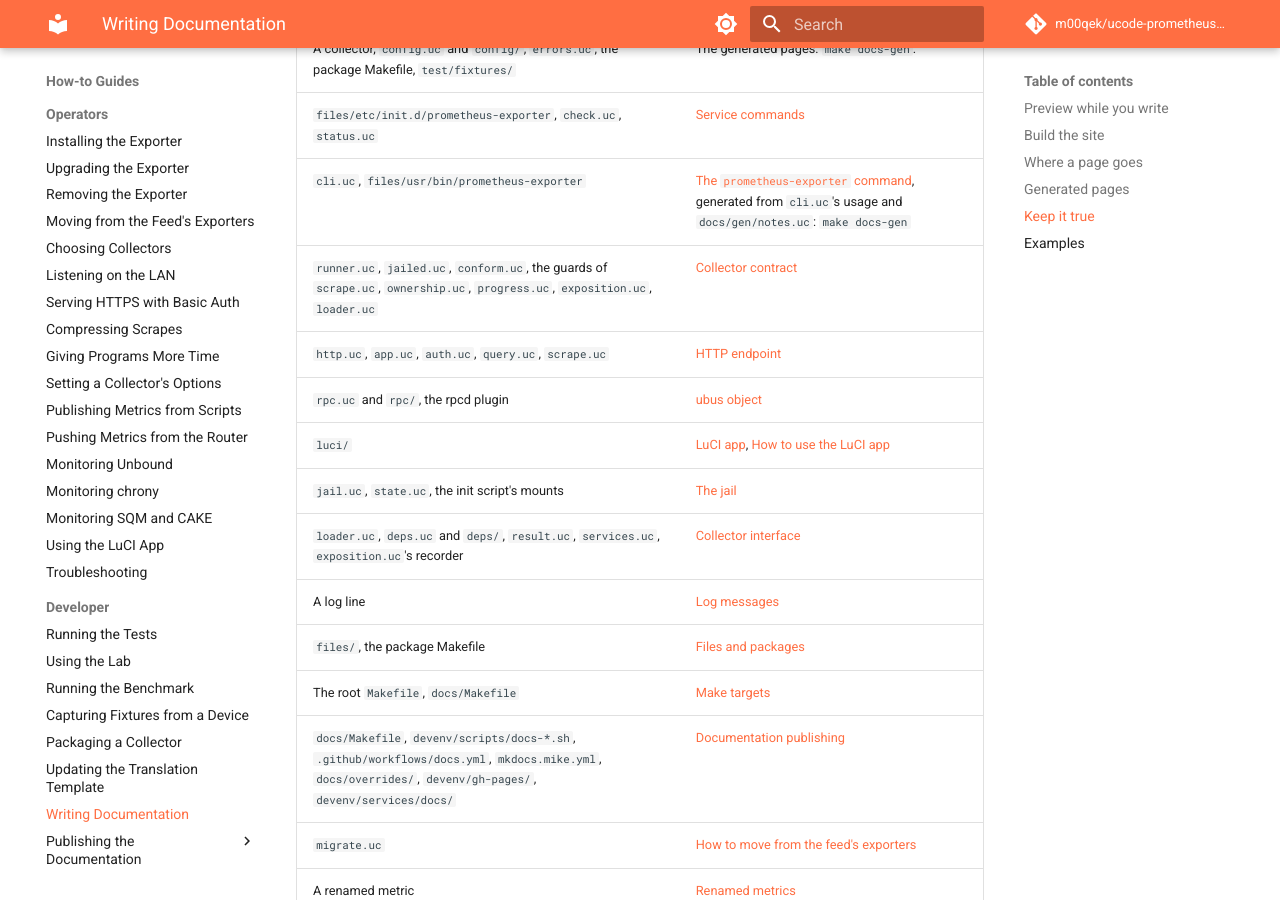
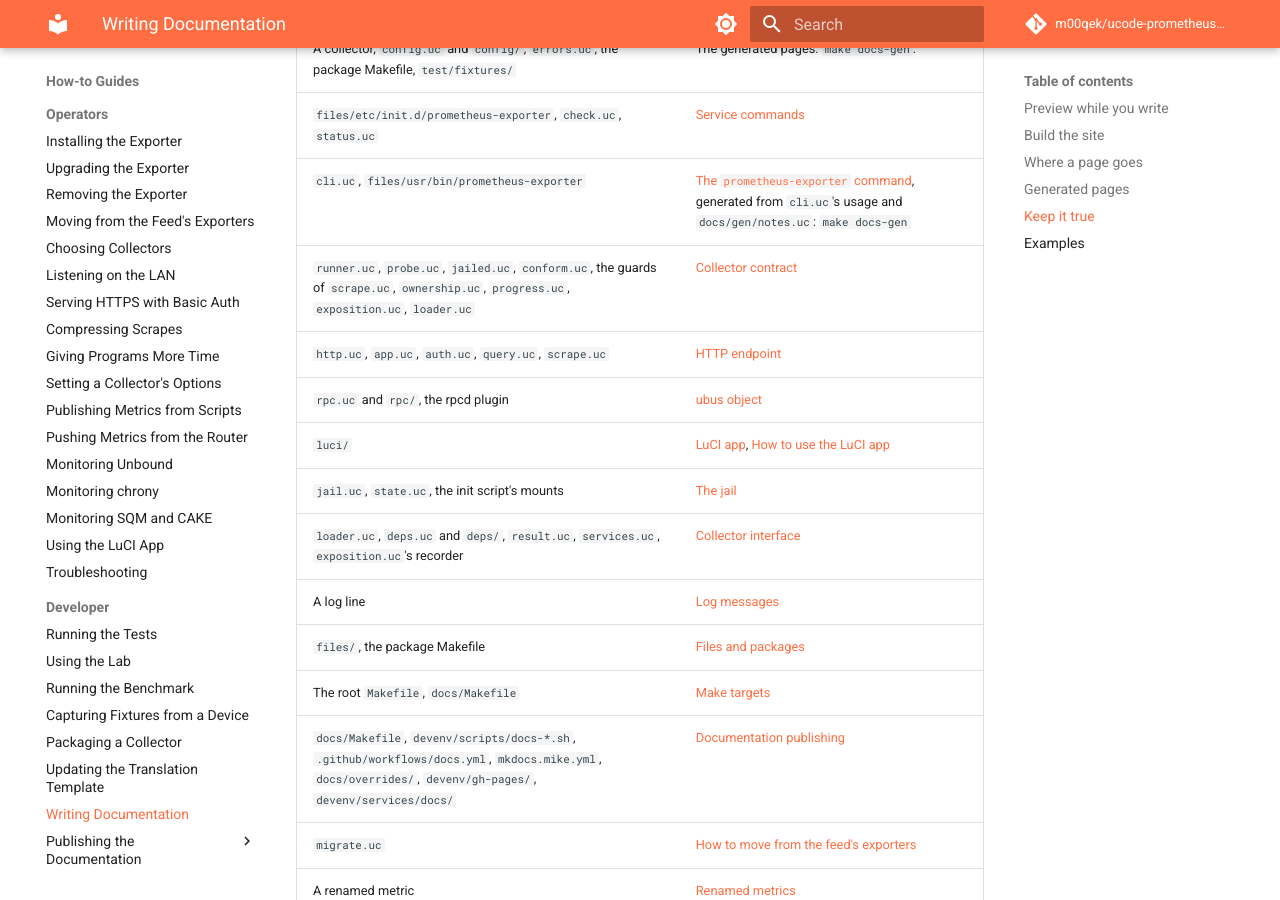
Before and after one commit to m00qek/ucode-prometheus-exporter, an MkDocs documentation site: the page built from docs/how-to/developer/documentation.md, in a window 1280 px wide and 900 px high, scrolled down 2536 px. Built offline with MkDocs 1.6.1 and Material for MkDocs 9.7.7, drawn with Linux system fonts in a browser that asks for light colours; comment, search, counter and statistics services are not loaded.

Commit message:
Move the load probe out of runner.uc, to probe.uc
A move, with no change of behaviour: probe.uc has probe(), which loads
collector modules in a child process first, and LOAD_TIMEOUT; and
POLL_MS, how often a process looks whether its child is still there,
which the runner takes from it. runner.uc keeps running a scrape's
collectors, forked or inline. Each keeps its own now() of three lines.

The handler's app, the command line, rpcd's status and probe helpers
and the bench take the probe from there; the probe helper no longer
loads the runner and the exposition format. Its integration tests are
its own.

```diff
--- a/docs/how-to/developer/documentation.md
+++ b/docs/how-to/developer/documentation.md
@@ -70,7 +70,7 @@
 | A collector, `config.uc` and `config/`, `errors.uc`, the package Makefile, `test/fixtures/` | The generated pages: `make docs-gen`. |
 | `files/etc/init.d/prometheus-exporter`, `check.uc`, `status.uc` | [Service commands](../../reference/service-commands.md) |
 | `cli.uc`, `files/usr/bin/prometheus-exporter` | [The `prometheus-exporter` command](../../reference/command.md), generated from `cli.uc`'s usage and `docs/gen/notes.uc`: `make docs-gen` |
-| `runner.uc`, `jailed.uc`, `conform.uc`, the guards of `scrape.uc`, `ownership.uc`, `progress.uc`, `exposition.uc`, `loader.uc` | [Collector contract](../../reference/collector-contract.md) |
+| `runner.uc`, `probe.uc`, `jailed.uc`, `conform.uc`, the guards of `scrape.uc`, `ownership.uc`, `progress.uc`, `exposition.uc`, `loader.uc` | [Collector contract](../../reference/collector-contract.md) |
 | `http.uc`, `app.uc`, `auth.uc`, `query.uc`, `scrape.uc` | [HTTP endpoint](../../reference/http.md) |
 | `rpc.uc` and `rpc/`, the rpcd plugin | [ubus object](../../reference/ubus.md) |
 | `luci/` | [LuCI app](../../reference/luci.md), [How to use the LuCI app](../luci.md) |
```
Also changed, not shown: 12 other files.
